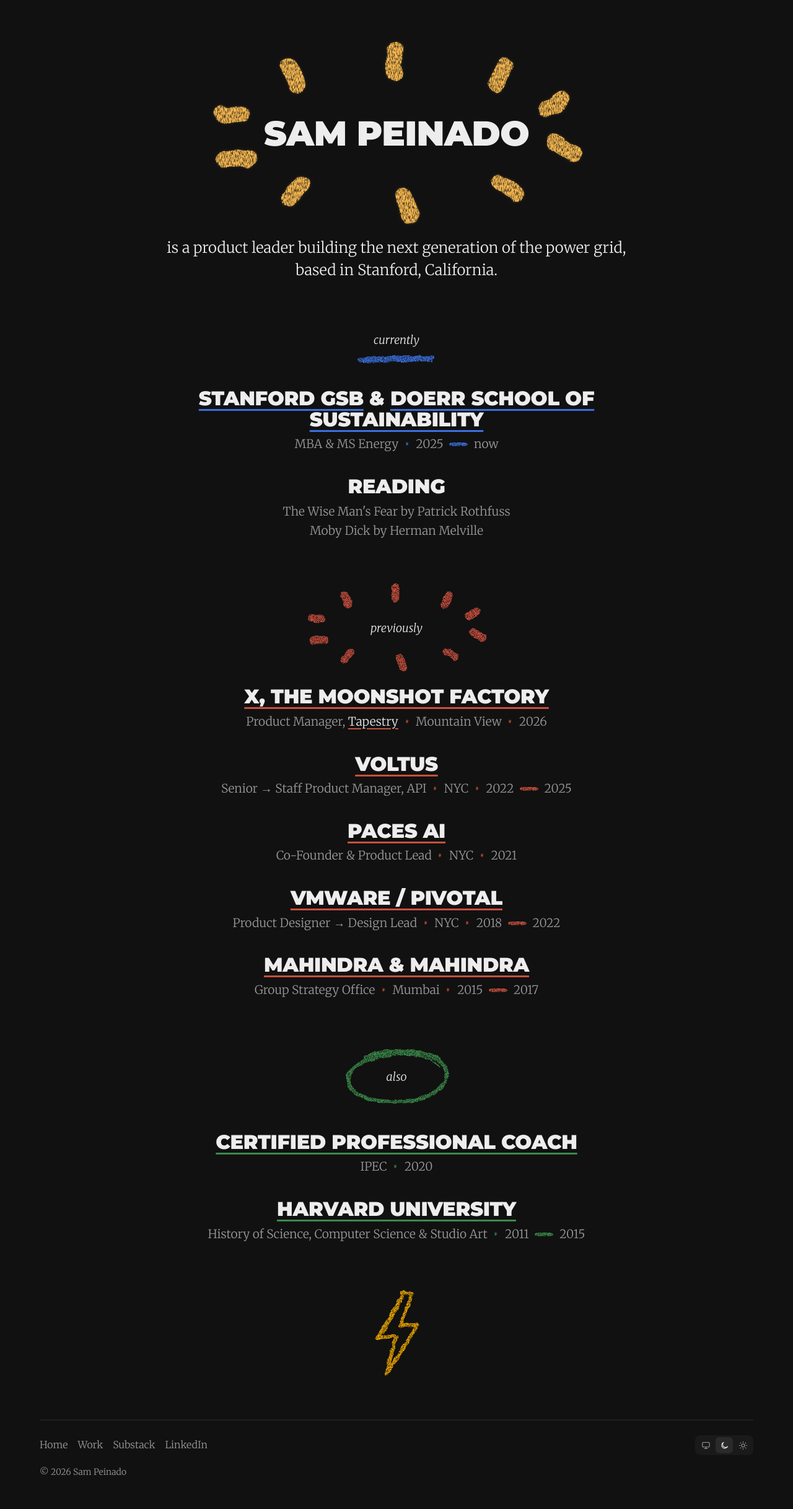
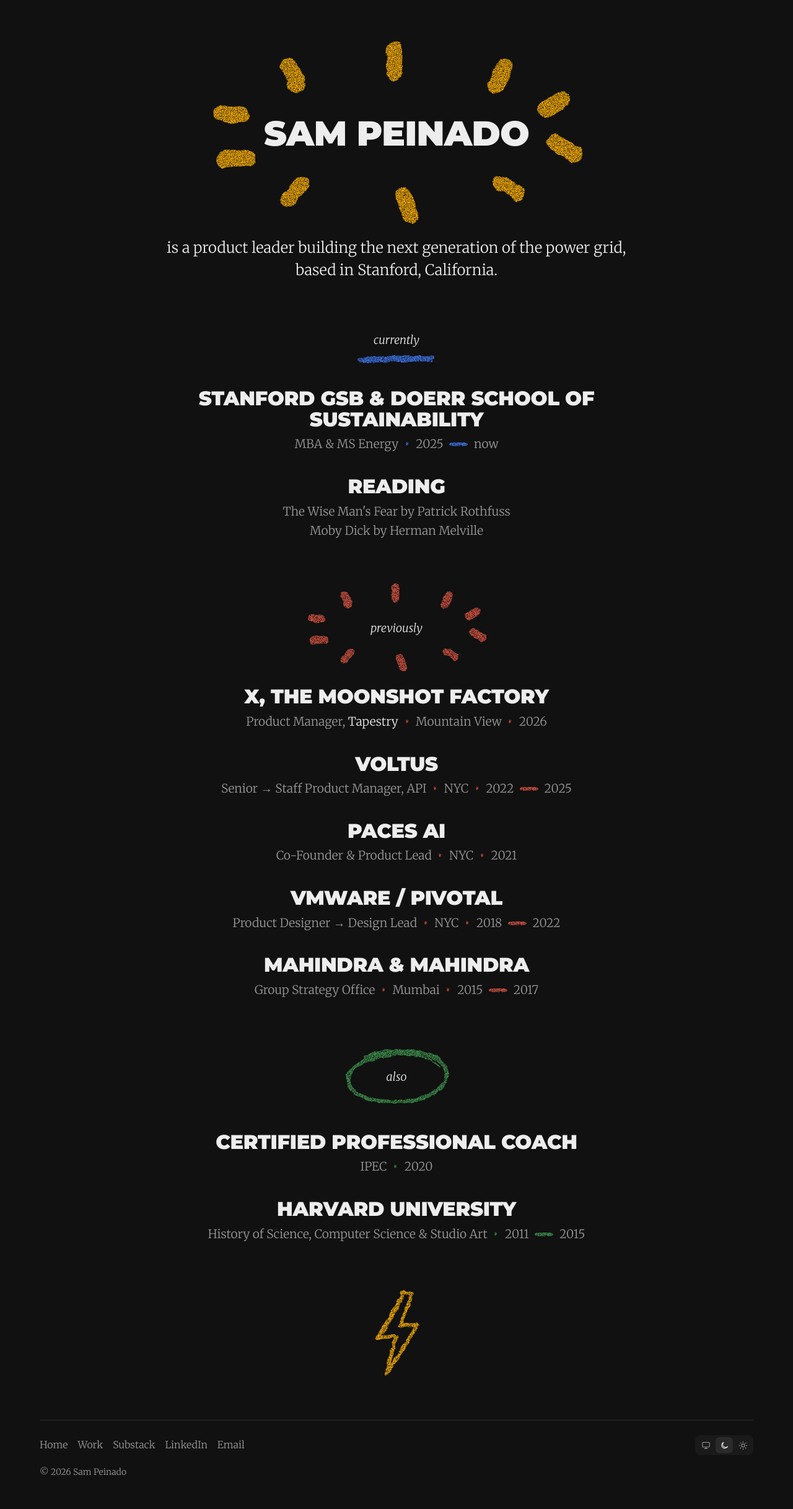
Before and after one commit to sampeinado/sampeinado.github.io, a Jekyll site: the page built from work/index.html, in a window 1280 px wide. Shown: the whole page at 62% size. Built offline with Jekyll 4.4.1, drawn with Linux system fonts in a browser that asks for light colours.

Commit message:
Footer email, hover-only company underlines, crayon burst, bolt favicon
Co-Authored-By: Claude Opus 5.5 <noreply@anthropic.com>

```diff
--- a/_includes/footer.html
+++ b/_includes/footer.html
@@ -5,6 +5,7 @@
       <a href="{{ '/work/' | relative_url }}">Work</a>
       <a href="{{ site.substack }}">Substack</a>
       <a href="https://www.linkedin.com/in/{{ site.linkedin }}/">LinkedIn</a>
+      <a href="mailto:{{ site.email }}">Email</a>
     </nav>
     <div class="theme-toggle" role="group" aria-label="Theme">
       <button data-theme-value="system" aria-label="System theme">
--- a/_includes/head.html
+++ b/_includes/head.html
@@ -2,6 +2,9 @@
 <meta name="viewport" content="width=device-width, initial-scale=1">
 <title>{% if page.title %}{{ page.title }} · {% endif %}{{ site.title }}</title>
 <meta name="description" content="{{ page.description | default: site.description }}">
+<link rel="icon" href="{{ '/favicon.svg' | relative_url }}" type="image/svg+xml">
+<link rel="icon" href="{{ '/favicon-32.png' | relative_url }}" sizes="32x32" type="image/png">
+<link rel="apple-touch-icon" href="{{ '/apple-touch-icon.png' | relative_url }}">
 <script>
   // Dark by default; apply a saved choice before paint to avoid a flash
   (function () {
--- a/assets/css/style.css
+++ b/assets/css/style.css
@@ -149,14 +149,14 @@ section + section { margin-top: 2.5rem; }
   font-size: clamp(2rem, 6.5vw, 3.5rem); letter-spacing: -0.01em; line-height: 1.05; text-transform: uppercase;
 }
 .resume-name a:hover { opacity: 0.8; }
-.resume-item h2 a {
-  text-decoration: underline; text-decoration-color: var(--mark);
+/* Company links: plain until hover, then underline in the section color */
+.resume-item h2 a, .resume-meta a {
+  color: var(--text); text-decoration: underline; text-decoration-color: transparent;
   text-decoration-thickness: 3px; text-underline-offset: 6px;
-  transition: color 0.15s;
+  transition: text-decoration-color 0.15s, color 0.15s;
 }
-.resume-item h2 a:hover { color: var(--mark); }
-.resume-meta a { color: var(--text); text-decoration: underline; text-decoration-color: var(--mark); text-decoration-thickness: 2px; text-underline-offset: 4px; }
-.resume-meta a:hover { color: var(--mark); }
+.resume-meta a { text-decoration-thickness: 2px; text-underline-offset: 4px; }
+.resume-item h2 a:hover, .resume-meta a:hover { color: var(--mark); text-decoration-color: var(--mark); }
 .resume-intro { font-size: clamp(1.15rem, 2.6vw, 1.5rem); line-height: 1.5; margin: 1.5rem auto 0; max-width: 32em; }
 
 .resume-section { margin-bottom: 4.5rem; }
--- a/work/index.html
+++ b/work/index.html
@@ -8,7 +8,7 @@ wide: true
 <div class="resume">
   <header class="resume-hero">
     <div class="burst-wrap yellow">
-      {% include marks/burst.svg filter="chalk" %}
+      {% include marks/burst.svg %}
       <h1 class="resume-name"><a href="{{ '/' | relative_url }}">{{ site.title }}</a></h1>
     </div>
     <p class="resume-intro">{{ work.intro }}</p>
```
Also changed, not shown: _includes/marks/burst.svg, _includes/marks/defs.svg, apple-touch-icon.png (added), favicon-32.png (added), favicon.svg (added).
